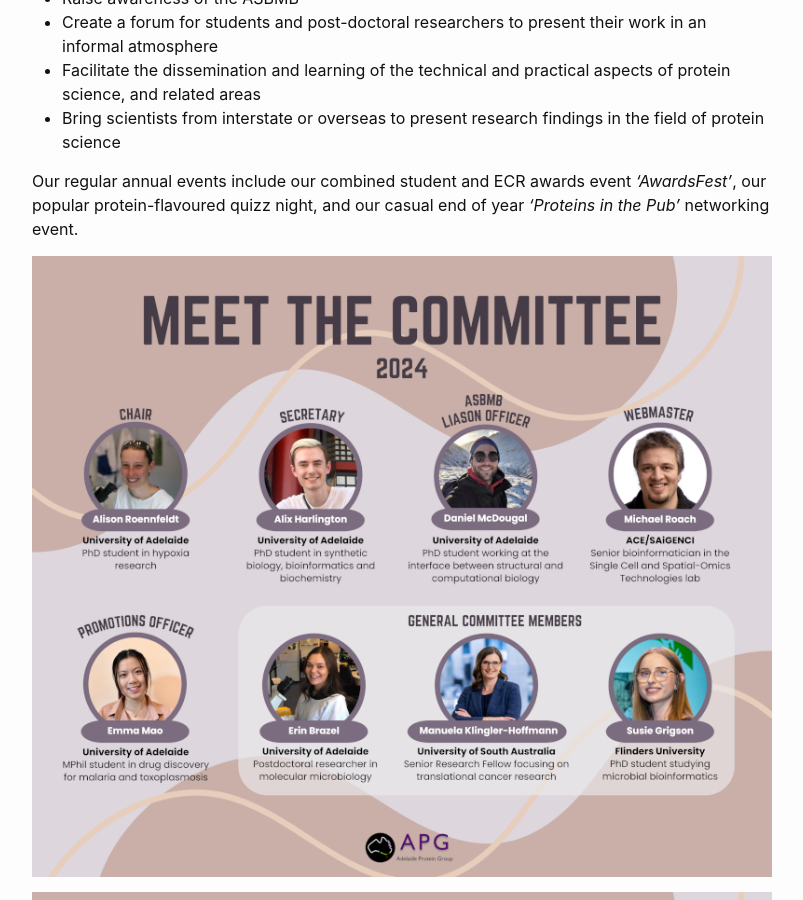
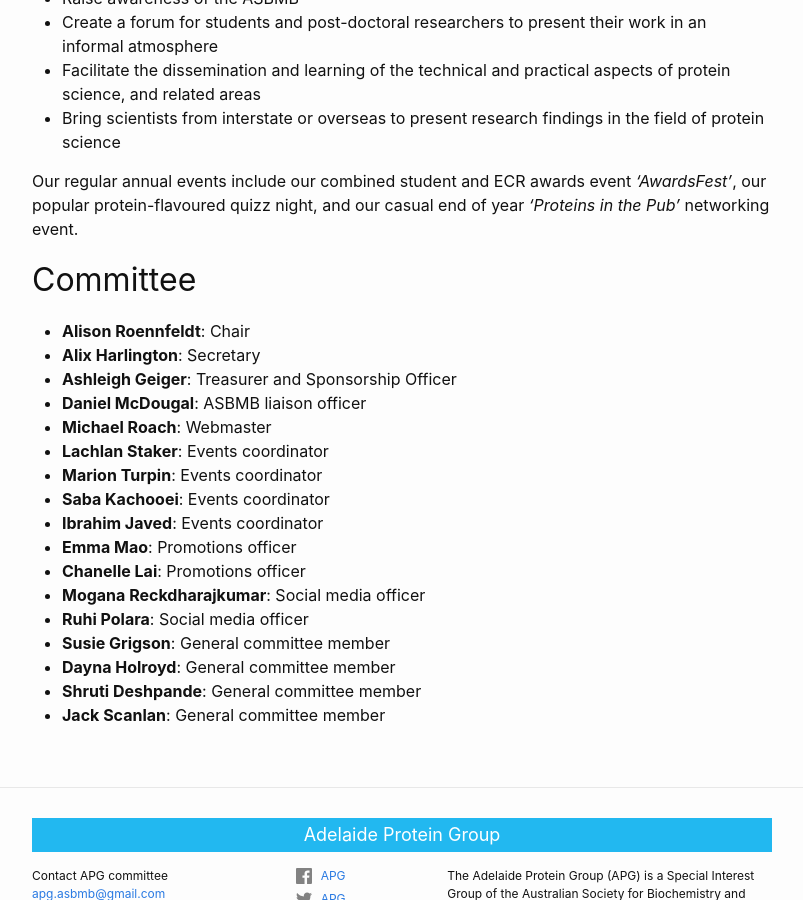
Before and after one commit to apg-asbmb/apg-asbmb.github.io, a Jekyll site: the page built from about.md, in a window 1280 px wide and 900 px high, scrolled down 523 px. Shown: the whole window, without its empty margins (238-1041 px from the left). Built offline with Jekyll 4.4.1, drawn with Linux system fonts in a browser that asks for light colours.

Commit message:
update committee

```diff
--- a/about.md
+++ b/about.md
@@ -24,8 +24,23 @@ The specific aims of the group are to:
 Our regular annual events include our combined student and ECR awards event _'AwardsFest'_,
 our popular protein-flavoured quizz night, and our casual end of year _'Proteins in the Pub'_ networking event.
 
-![](/assets/images/2024_committee1.png)
-
-![](/assets/images/2024_committee2.png)
+## Committee
+- __Alison Roennfeldt__: Chair
+- __Alix Harlington__: Secretary
+- __Ashleigh Geiger__: Treasurer and Sponsorship Officer
+- __Daniel McDougal__: ASBMB liaison officer
+- __Michael Roach__: Webmaster
+- __Lachlan Staker__: Events coordinator
+- __Marion Turpin__: Events coordinator
+- __Saba Kachooei__: Events coordinator
+- __Ibrahim Javed__: Events coordinator
+- __Emma Mao__: Promotions officer
+- __Chanelle Lai__: Promotions officer
+- __Mogana Reckdharajkumar__: Social media officer
+- __Ruhi Polara__: Social media officer
+- __Susie Grigson__: General committee member
+- __Dayna Holroyd__: General committee member
+- __Shruti Deshpande__: General committee member
+- __Jack Scanlan__: General committee member
 
 [1]:/assets/docs/APGConstitution-20080417.doc
```
